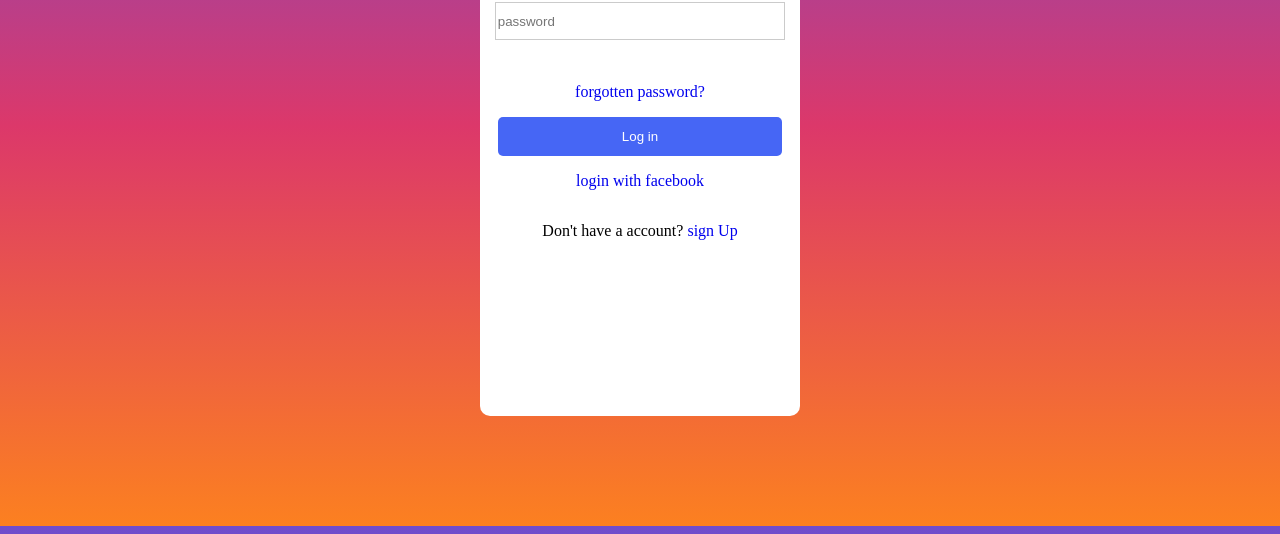
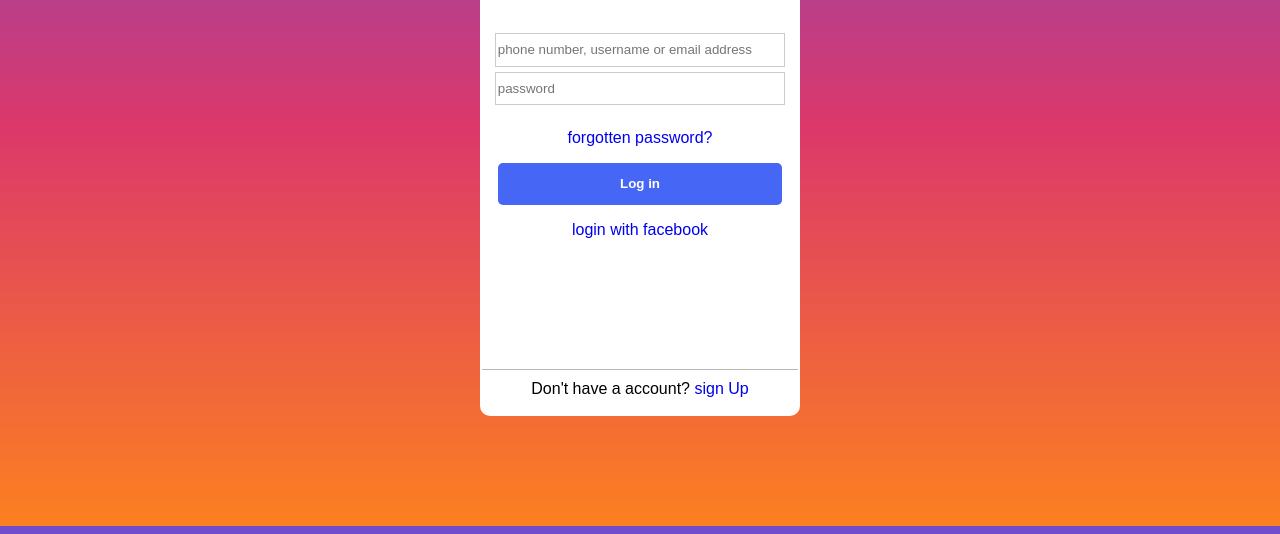
Before and after one commit to juliasydor/instagramLogin, a plain HTML site: page index.html in a window 1280 px wide. Shown: the part 274-808 px from the top of the page. Drawn offline with Linux system fonts and the light colour scheme.

Commit message:
atualização final

```diff
--- a/index.html
+++ b/index.html
@@ -10,6 +10,7 @@
 <body>
     <div class="container">
         <img src="../instagramLogin/images/Instagram-Logo.png" alt="logo do Instagram">
+        <div class="content">
             <form action="type">
                 <label for=""></label>
                 <input type="text" placeholder="phone number, username or email address">
@@ -19,6 +20,7 @@
             <p><a href="#">forgotten password?</a></p>
             <button>Log in</button>
             <p><a href="facebook.com/login">login with facebook</a></p>
+        </div>
         <p class="footer">Don't have a account? <a href="#">sign Up</a></p>
     </div>
 </body>
--- a/style.css
+++ b/style.css
@@ -1,3 +1,7 @@
+* {
+    font-family: Arial, Helvetica, sans-serif;
+}
+
 html {
     height: 100%;
     background-image: linear-gradient(to bottom, #6E4DCD, #DC386A, #FC8020)
@@ -23,7 +27,18 @@ img {
     flex-direction: column;
     padding: 2px;
     align-items: center;
+    justify-content: end;
     border-radius: 10px;
+}
+
+.content {
+
+    width: 100%;
+    height: 100%;
+    display: flex;
+    flex-direction: column;
+    align-items: center;
+    justify-content: center;
 }
 
 form {
@@ -36,7 +51,7 @@ form {
 
 input {
     width: 90%;
-    height: 30%;
+    height: 35%;
     margin-top: 5px;
     border: 1px solid rgba(0, 0, 0, 0.205);
 }
@@ -45,12 +60,18 @@ button {
     background-color: #4666f5;
     color: #ffff;
     width: 90%;
-    height: 7%;
+    height: 10%;
     border: none;
     border-radius: 5px;
+    font-weight: bold;
 }
 
-
+.footer {
+    width: 100%;
+    padding-top: 10px;
+    border-top: 1px solid rgba(0, 0, 0, 0.281);
+    text-align: center;
+}
 
 
 a:link {text-decoration: none;}
```
Lines whose indentation alone changed are shown as unchanged.
